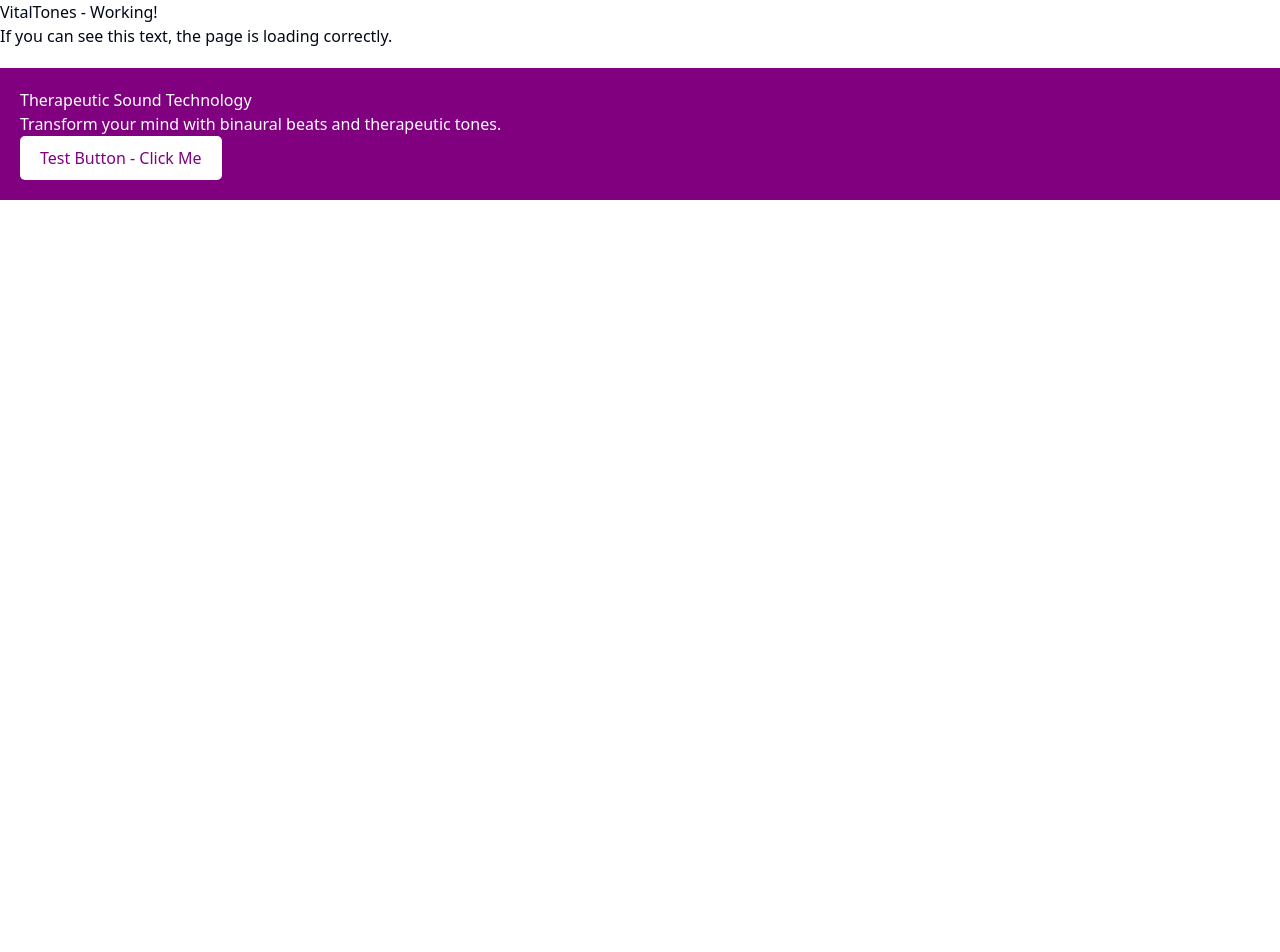
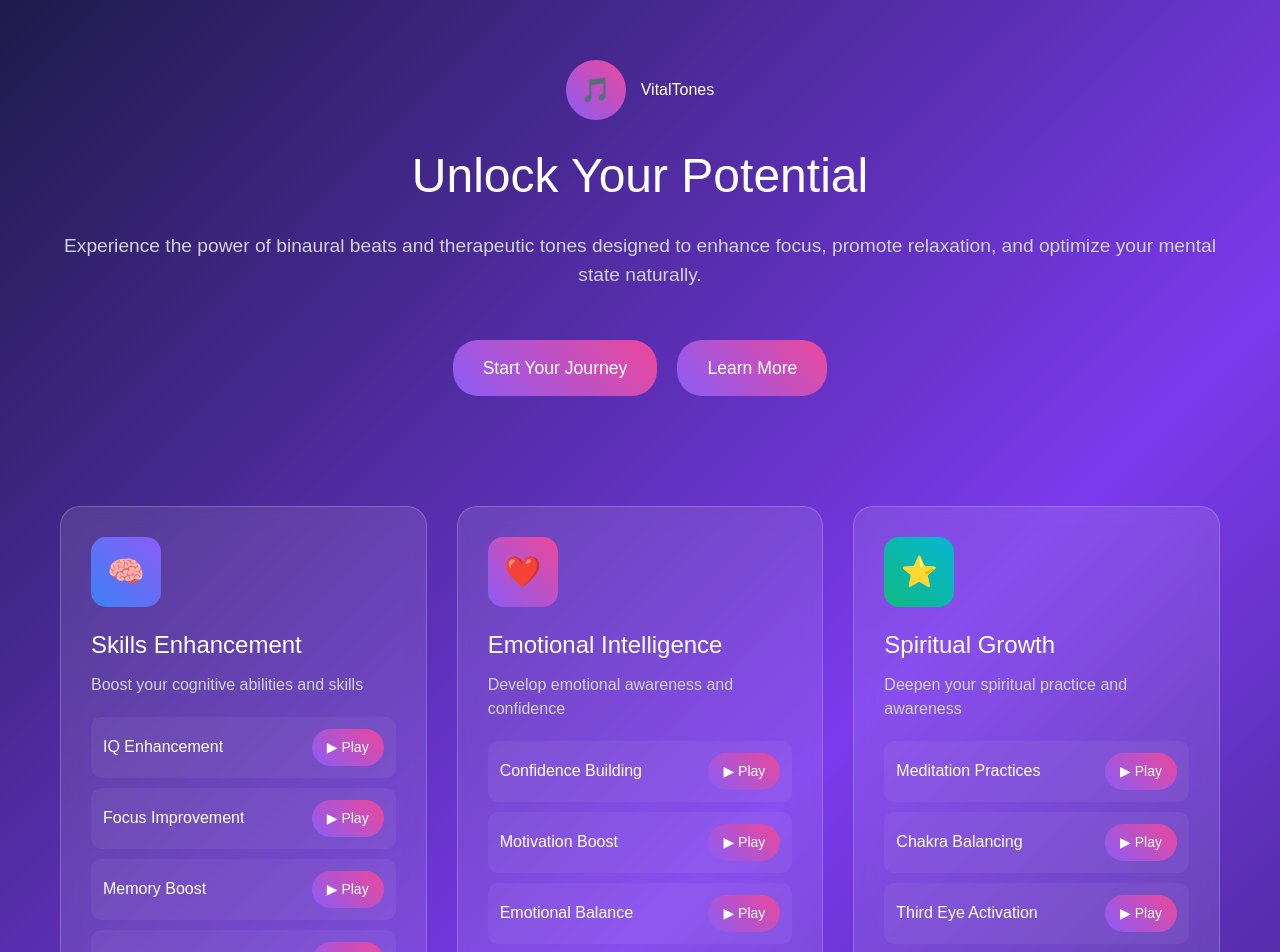
Before and after one commit to radosavlevici210/vital-echo-replicator-project, a React (Vite) app: page / in a window 1280 px wide. Shown: the top 952 px of the page. Before the commit the page ends 800 px from the top, so only its background shows below. Built offline with nearby package versions, Linux system fonts and the light colour scheme.

Commit message:
Refactor and secure application
Address white screen, rebuild, and secure against edits.

```diff
--- a/src/pages/Index.tsx
+++ b/src/pages/Index.tsx
@@ -1,29 +1,241 @@
-function Index() {
+export default function Index() {
   return (
-    <div>
-      <h1>VitalTones - Working!</h1>
-      <p>If you can see this text, the page is loading correctly.</p>
-      <div style={{
-        background: 'purple',
-        color: 'white',
-        padding: '20px',
-        margin: '20px 0'
-      }}>
-        <h2>Therapeutic Sound Technology</h2>
-        <p>Transform your mind with binaural beats and therapeutic tones.</p>
-        <button style={{
-          background: 'white',
-          color: 'purple',
-          padding: '10px 20px',
-          border: 'none',
-          borderRadius: '5px',
-          cursor: 'pointer'
-        }}>
-          Test Button - Click Me
-        </button>
-      </div>
-    </div>
+    <html lang="en">
+      <head>
+        <meta charSet="UTF-8" />
+        <meta name="viewport" content="width=device-width, initial-scale=1.0" />
+        <title>VitalTones - Therapeutic Sound</title>
+        <style>{`
+          * { margin: 0; padding: 0; box-sizing: border-box; }
+          body {
+            font-family: 'Arial', sans-serif;
+            background: linear-gradient(135deg, #1e1b4b 0%, #7c3aed 50%, #1e1b4b 100%);
+            min-height: 100vh;
+            color: white;
+          }
+          .container { max-width: 1200px; margin: 0 auto; padding: 20px; }
+          .header { text-align: center; padding: 40px 0; }
+          .logo {
+            display: inline-flex;
+            align-items: center;
+            gap: 15px;
+            margin-bottom: 20px;
+          }
+          .logo-icon {
+            width: 60px;
+            height: 60px;
+            background: linear-gradient(45deg, #8b5cf6, #ec4899);
+            border-radius: 50%;
+            display: flex;
+            align-items: center;
+            justify-content: center;
+            font-size: 24px;
+          }
+          .main-title { font-size: 3rem; margin-bottom: 20px; }
+          .subtitle { font-size: 1.2rem; color: #d1d5db; margin-bottom: 40px; }
+          .btn {
+            background: linear-gradient(45deg, #8b5cf6, #ec4899);
+            color: white;
+            border: none;
+            padding: 15px 30px;
+            font-size: 1.1rem;
+            border-radius: 25px;
+            cursor: pointer;
+            margin: 10px;
+            transition: transform 0.2s;
+          }
+          .btn:hover { transform: scale(1.05); }
+          .categories {
+            display: grid;
+            grid-template-columns: repeat(auto-fit, minmax(300px, 1fr));
+            gap: 30px;
+            margin: 60px 0;
+          }
+          .category {
+            background: rgba(255, 255, 255, 0.1);
+            padding: 30px;
+            border-radius: 20px;
+            border: 1px solid rgba(255, 255, 255, 0.2);
+            backdrop-filter: blur(10px);
+          }
+          .category-icon {
+            width: 70px;
+            height: 70px;
+            border-radius: 15px;
+            display: flex;
+            align-items: center;
+            justify-content: center;
+            font-size: 30px;
+            margin-bottom: 20px;
+          }
+          .category h3 { font-size: 1.5rem; margin-bottom: 10px; }
+          .category p { color: #d1d5db; margin-bottom: 20px; }
+          .tone-list { display: flex; flex-direction: column; gap: 10px; }
+          .tone-item {
+            display: flex;
+            justify-content: space-between;
+            align-items: center;
+            background: rgba(255, 255, 255, 0.05);
+            padding: 12px;
+            border-radius: 10px;
+          }
+          .play-btn {
+            background: linear-gradient(45deg, #8b5cf6, #ec4899);
+            color: white;
+            border: none;
+            padding: 8px 15px;
+            border-radius: 20px;
+            cursor: pointer;
+            font-size: 14px;
+          }
+          .footer {
+            text-align: center;
+            padding: 40px 0;
+            border-top: 1px solid rgba(255, 255, 255, 0.1);
+            margin-top: 60px;
+          }
+        `}</style>
+      </head>
+      <body>
+        <div className="container">
+          {/* Header */}
+          <header className="header">
+            <div className="logo">
+              <div className="logo-icon">🎵</div>
+              <h1>VitalTones</h1>
+            </div>
+            <h2 className="main-title">Unlock Your Potential</h2>
+            <p className="subtitle">
+              Experience the power of binaural beats and therapeutic tones designed to enhance focus,
+              promote relaxation, and optimize your mental state naturally.
+            </p>
+            <button className="btn">Start Your Journey</button>
+            <button className="btn">Learn More</button>
+          </header>
+
+          {/* Categories */}
+          <section className="categories">
+            {/* Skills Enhancement */}
+            <div className="category">
+              <div className="category-icon" style={{background: 'linear-gradient(45deg, #3b82f6, #8b5cf6)'}}>
+                🧠
+              </div>
+              <h3>Skills Enhancement</h3>
+              <p>Boost your cognitive abilities and skills</p>
+              <div className="tone-list">
+                <div className="tone-item">
+                  <span>IQ Enhancement</span>
+                  <button className="play-btn">▶ Play</button>
+                </div>
+                <div className="tone-item">
+                  <span>Focus Improvement</span>
+                  <button className="play-btn">▶ Play</button>
+                </div>
+                <div className="tone-item">
+                  <span>Memory Boost</span>
+                  <button className="play-btn">▶ Play</button>
+                </div>
+                <div className="tone-item">
+                  <span>Creative Thinking</span>
+                  <button className="play-btn">▶ Play</button>
+                </div>
+              </div>
+            </div>
+
+            {/* Emotional Intelligence */}
+            <div className="category">
+              <div className="category-icon" style={{background: 'linear-gradient(45deg, #8b5cf6, #ec4899)'}}>
+                ❤️
+              </div>
+              <h3>Emotional Intelligence</h3>
+              <p>Develop emotional awareness and confidence</p>
+              <div className="tone-list">
+                <div className="tone-item">
+                  <span>Confidence Building</span>
+                  <button className="play-btn">▶ Play</button>
+                </div>
+                <div className="tone-item">
+                  <span>Motivation Boost</span>
+                  <button className="play-btn">▶ Play</button>
+                </div>
+                <div className="tone-item">
+                  <span>Emotional Balance</span>
+                  <button className="play-btn">▶ Play</button>
+                </div>
+                <div className="tone-item">
+                  <span>Self Awareness</span>
+                  <button className="play-btn">▶ Play</button>
+                </div>
+              </div>
+            </div>
+
+            {/* Spiritual Growth */}
+            <div className="category">
+              <div className="category-icon" style={{background: 'linear-gradient(45deg, #10b981, #06b6d4)'}}>
+                ⭐
+              </div>
+              <h3>Spiritual Growth</h3>
+              <p>Deepen your spiritual practice and awareness</p>
+              <div className="tone-list">
+                <div className="tone-item">
+                  <span>Meditation Practices</span>
+                  <button className="play-btn">▶ Play</button>
+                </div>
+                <div className="tone-item">
+                  <span>Chakra Balancing</span>
+                  <button className="play-btn">▶ Play</button>
+                </div>
+                <div className="tone-item">
+                  <span>Third Eye Activation</span>
+                  <button className="play-btn">▶ Play</button>
+                </div>
+                <div className="tone-item">
+                  <span>Lucid Dreaming</span>
+                  <button className="play-btn">▶ Play</button>
+                </div>
+              </div>
+            </div>
+
+            {/* General Well-being */}
+            <div className="category">
+              <div className="category-icon" style={{background: 'linear-gradient(45deg, #f59e0b, #ef4444)'}}>
+                ⚡
+              </div>
+              <h3>General Well-being</h3>
+              <p>Optimize your health and vitality</p>
+              <div className="tone-list">
+                <div className="tone-item">
+                  <span>Anti-Aging Therapy</span>
+                  <button className="play-btn">▶ Play</button>
+                </div>
+                <div className="tone-item">
+                  <span>Energy Boost</span>
+                  <button className="play-btn">▶ Play</button>
+                </div>
+                <div className="tone-item">
+                  <span>Immune Enhancement</span>
+                  <button className="play-btn">▶ Play</button>
+                </div>
+                <div className="tone-item">
+                  <span>Stress Relief</span>
+                  <button className="play-btn">▶ Play</button>
+                </div>
+              </div>
+            </div>
+          </section>
+
+          {/* Footer */}
+          <footer className="footer">
+            <div className="logo">
+              <div className="logo-icon">🎵</div>
+              <h3>VitalTones</h3>
+            </div>
+            <p style={{color: '#9ca3af', marginTop: '20px'}}>
+              © 2024 VitalTones. All rights reserved. Transforming minds through therapeutic sound.
+            </p>
+          </footer>
+        </div>
+      </body>
+    </html>
   );
 }
-
-export default Index;
```
